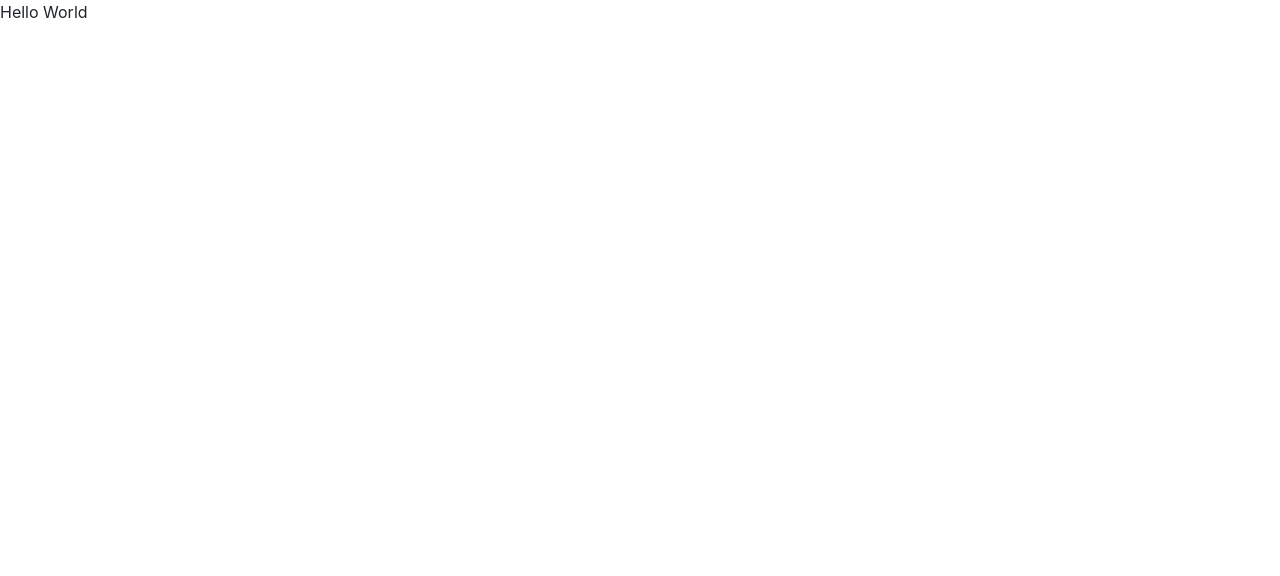
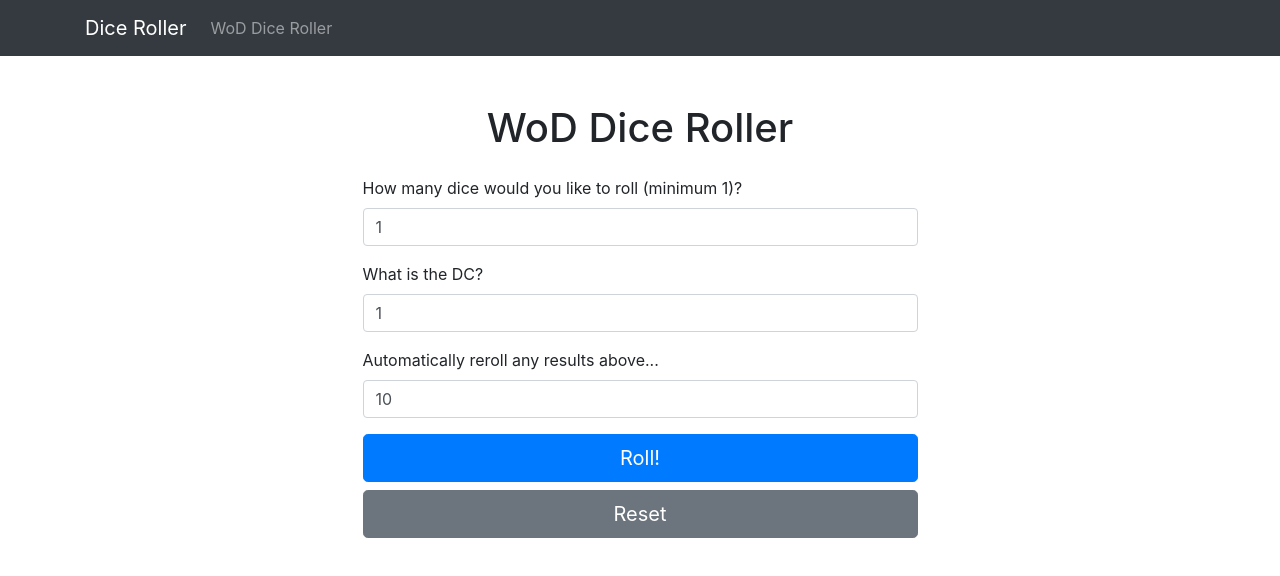
Before and after one commit to CategoryCory/dice-roller, a React (Create React App) app: page /wod-roller in a window 1280 px wide. Shown: the top 576 px of the page. Built offline with nearby package versions, Linux system fonts and the light colour scheme.

Commit message:
WoD dice data form complete

```diff
--- a/package.json
+++ b/package.json
@@ -8,6 +8,7 @@
     "@testing-library/user-event": "^7.2.1",
     "react": "^16.12.0",
     "react-dom": "^16.12.0",
+    "react-router-dom": "^5.1.2",
     "react-scripts": "3.3.1"
   },
   "scripts": {
--- a/src/App.js
+++ b/src/App.js
@@ -1,8 +1,24 @@
-import React from "react";
+import React, { Fragment } from "react";
+import { Switch, Route } from "react-router-dom";
+import Home from "./components/Home";
+import Error from "./components/Error";
+import Navbar from "./components/Navbar";
+import WODRoller from "./components/WODRoller/WODRoller";
 import "./App.css";
 
 function App() {
-    return <div>Hello World</div>;
+    return (
+        <Fragment>
+            <Navbar />
+            <main>
+                <Switch>
+                    <Route path="/" component={Home} exact />
+                    <Route path="/wod-roller" component={WODRoller} />
+                    <Route component={Error} />
+                </Switch>
+            </main>
+        </Fragment>
+    );
 }
 
 export default App;
--- /dev/null
+++ b/src/components/Error.jsx
@@ -0,0 +1,11 @@
+import React from "react";
+
+function Error() {
+    return (
+        <div>
+            <h2>Oops, that page doesn't exist!</h2>
+        </div>
+    );
+}
+
+export default Error;
--- /dev/null
+++ b/src/components/Home.jsx
@@ -0,0 +1,11 @@
+import React from "react";
+
+function Home() {
+    return (
+        <div className="container">
+            <p>This is the Home page.</p>
+        </div>
+    );
+}
+
+export default Home;
--- /dev/null
+++ b/src/components/Navbar.jsx
@@ -0,0 +1,35 @@
+import React from "react";
+import { Link } from "react-router-dom";
+
+function Navbar() {
+    return (
+        <nav className="navbar navbar-expand-lg navbar-dark bg-dark">
+            <div className="container">
+                <Link className="navbar-brand" to="/">
+                    Dice Roller
+                </Link>
+                <button
+                    className="navbar-toggler"
+                    type="button"
+                    data-toggle="collapse"
+                    data-target="#navbarsExample07"
+                    aria-controls="navbarsExample07"
+                    aria-expanded="false"
+                    aria-label="Toggle navigation"
+                >
+                    <span className="navbar-toggler-icon"></span>
+                </button>
+
+                <div className="collapse navbar-collapse" id="navbarsExample07">
+                    <div className="navbar-nav">
+                        <Link className="nav-item nav-link" to="/wod-roller">
+                            WoD Dice Roller
+                        </Link>
+                    </div>
+                </div>
+            </div>
+        </nav>
+    );
+}
+
+export default Navbar;
--- /dev/null
+++ b/src/components/WODRoller/WODDiceTable.jsx
@@ -0,0 +1,181 @@
+import React, { useState } from "react";
+
+function WODDiceTable() {
+    const [diceInfo, setDiceInfo] = useState({
+        numDice: 1,
+        successValue: 1,
+        rerollAbove: 10,
+        isNumDiceError: false,
+        isSuccessValueError: false,
+        isRerollAboveError: false
+    });
+
+    const handleInputChange = (e, key) => {
+        const newValue = e.target.value;
+        setDiceInfo(prevState => {
+            return { ...prevState, [key]: newValue };
+        });
+    };
+
+    const handleSubmit = () => {
+        const errors = checkInputs();
+        for (const [key, value] of Object.entries(errors)) {
+            if (value !== diceInfo[key]) {
+                setInputError(key, value);
+            }
+        }
+    };
+
+    const resetForm = () => {
+        const originalData = {
+            numDice: 1,
+            successValue: 1,
+            rerollAbove: 10,
+            isNumDiceError: false,
+            isSuccessValueError: false,
+            isRerollAboveError: false
+        };
+        setDiceInfo(originalData);
+    };
+
+    const checkInputs = () => {
+        const errors = {};
+
+        // The number of dice must be at least one
+        errors.isNumDiceError = !validateNumber(diceInfo.numDice, 1);
+
+        // The success value must be a number between one and ten
+        errors.isSuccessValueError = !validateNumber(
+            diceInfo.successValue,
+            1,
+            10
+        );
+
+        // The reroll number must be a number between one and ten
+        errors.isRerollAboveError = !validateNumber(
+            diceInfo.rerollAbove,
+            1,
+            10
+        );
+
+        return errors;
+    };
+
+    const setInputError = (key, checkedValue) => {
+        if (checkedValue !== diceInfo["key"]) {
+            setDiceInfo(prevState => {
+                return { ...prevState, [key]: checkedValue };
+            });
+        }
+    };
+
+    const validateNumber = (value, min, max = null) => {
+        const convertedValue = Number(value);
+
+        if (!Number.isInteger(convertedValue)) {
+            console.log("not numeric");
+            return false;
+        }
+
+        if (max) {
+            return convertedValue >= min && convertedValue <= max;
+        } else {
+            return convertedValue >= min;
+        }
+    };
+
+    return (
+        <form className="w-50">
+            <div
+                id="numDiceAlert"
+                className={`alert alert-danger ${
+                    diceInfo.isNumDiceError ? "" : "d-none"
+                }`}
+                role="alert"
+            >
+                The minimum number of dice is 1.
+            </div>
+            <div className="form-group mb-3">
+                <label htmlFor="numDice">
+                    How many dice would you like to roll (minimum 1)?
+                </label>
+                <input
+                    type="number"
+                    id="numDice"
+                    className="form-control"
+                    min="1"
+                    value={diceInfo.numDice}
+                    onChange={e => handleInputChange(e, "numDice")}
+                />
+            </div>
+            <div
+                id="successValueAlert"
+                className={`alert alert-danger ${
+                    diceInfo.isSuccessValueError ? "" : "d-none"
+                }`}
+                role="alert"
+            >
+                The DC must be a number between 1 and 10.
+            </div>
+            <div className="form-group mb-3">
+                <label htmlFor="successValue">What is the DC?</label>
+                <input
+                    type="number"
+                    id="successValue"
+                    className="form-control"
+                    min="1"
+                    max="10"
+                    value={diceInfo.successValue}
+                    onChange={e => handleInputChange(e, "successValue")}
+                />
+            </div>
+            <div
+                id="rerollAboveAlert"
+                className={`alert alert-danger ${
+                    diceInfo.isRerollAboveError ? "" : "d-none"
+                }`}
+                role="alert"
+            >
+                The reroll value must be a number between 1 and 10.
+            </div>
+            <div className="form-group mb-3">
+                <label htmlFor="rerollAbove">
+                    Automatically reroll any results above...
+                </label>
+                <input
+                    type="number"
+                    id="rerollAbove"
+                    className="form-control"
+                    min="1"
+                    max="10"
+                    value={diceInfo.rerollAbove}
+                    onChange={e => handleInputChange(e, "rerollAbove")}
+                />
+            </div>
+
+            <button
+                id="rollDice"
+                type="submit"
+                className="btn btn-primary btn-lg btn-block"
+                onClick={e => {
+                    e.preventDefault();
+                    handleSubmit();
+                }}
+            >
+                Roll!
+            </button>
+            <button
+                id="resetForm"
+                type="reset"
+                className="btn btn-secondary btn-lg btn-block"
+                onClick={e => {
+                    resetForm();
+                }}
+            >
+                Reset
+            </button>
+        </form>
+    );
+}
+
+export default WODDiceTable;
--- /dev/null
+++ b/src/components/WODRoller/WODRoller.jsx
@@ -0,0 +1,13 @@
+import React from "react";
+import WODDiceTable from "./WODDiceTable";
+
+function WODRoller() {
+    return (
+        <div className="container d-flex flex-column align-items-center mt-5">
+            <h1 className="text-center mb-4">WoD Dice Roller</h1>
+            <WODDiceTable />
+        </div>
+    );
+}
+
+export default WODRoller;
--- a/src/index.js
+++ b/src/index.js
@@ -1,6 +1,12 @@
 import React from "react";
 import ReactDOM from "react-dom";
+import { BrowserRouter } from "react-router-dom";
 import "./index.css";
 import App from "./App";
 
-ReactDOM.render(<App />, document.getElementById("root"));
+ReactDOM.render(
+    <BrowserRouter>
+        <App />
+    </BrowserRouter>,
+    document.getElementById("root")
+);
```
Also changed, not shown: 1 other file (tests, documents, lock files or other folders).
